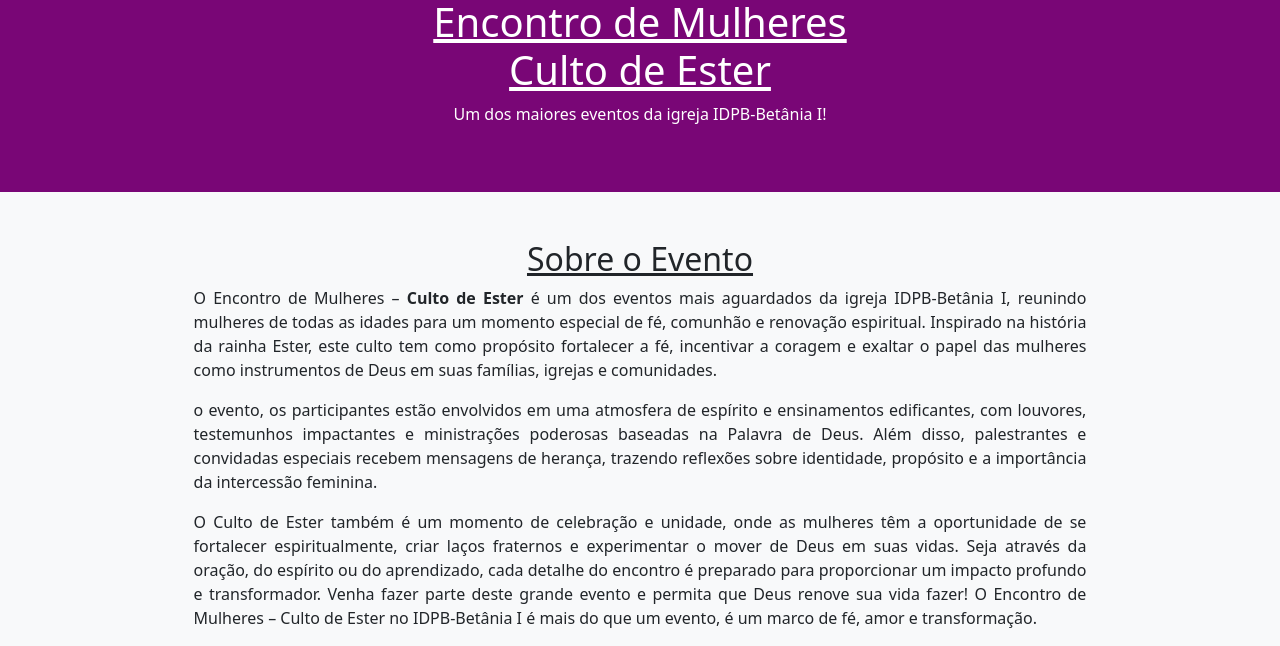
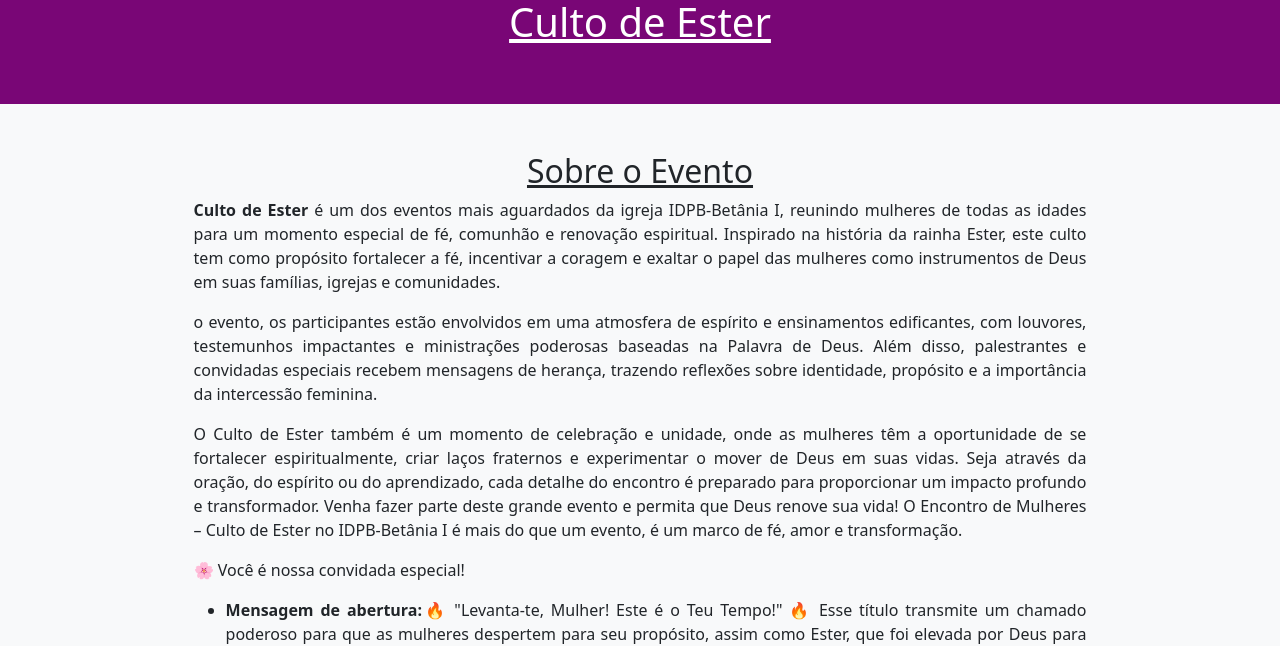
Before and after one commit to joselopes-dev/app_culto-_ester, a plain HTML site: page index.html in a window 1280 px wide. Shown: the part 172-818 px from the top of the page. Drawn offline with nearby package versions, Linux system fonts and the light colour scheme.

Commit message:
Update index.html

```diff
--- a/index.html
+++ b/index.html
@@ -21,8 +21,7 @@
 
         <img style=" height: 120px; width: 120px; border-radius: 50%;" src="ester_rainha.jpg" alt="">
 
-        <h1 class="text-decoration-underline">Encontro de Mulheres <br> Culto de Ester</h1>
-        <p>Um dos maiores eventos da igreja IDPB-Betânia I!</p>
+        <h1 class="text-decoration-underline">Culto de Ester</h1>
     </header>
 
     <section class="container my-5">
@@ -30,7 +29,7 @@
         <div style="justify-content: center; display: flex;">
             <div style="width: 80%; text-align: justify;">
 
-        <p class="lh-base">O Encontro de Mulheres – <strong>Culto de Ester</strong> é um dos eventos mais aguardados da igreja IDPB-Betânia I,
+        <p class="lh-base"><strong>Culto de Ester</strong> é um dos eventos mais aguardados da igreja IDPB-Betânia I,
             reunindo mulheres de todas as idades para um momento especial de fé, comunhão e renovação espiritual. Inspirado na
             história da rainha Ester, este culto tem como propósito fortalecer a fé, incentivar a coragem e exaltar o papel das
             mulheres como instrumentos de Deus em suas famílias, igrejas e comunidades.</p>
@@ -43,7 +42,7 @@
             <p>O Culto de Ester também é um momento de celebração e unidade, onde as mulheres têm a oportunidade de se
                 fortalecer espiritualmente, criar laços fraternos e experimentar o mover de Deus em suas vidas. Seja
                 através da oração, do espírito ou do aprendizado, cada detalhe do encontro é preparado para proporcionar um
-                impacto profundo e transformador. Venha fazer parte deste grande evento e permita que Deus renove sua vida fazer! O Encontro de Mulheres – Culto
+                impacto profundo e transformador. Venha fazer parte deste grande evento e permita que Deus renove sua vida! O Encontro de Mulheres – Culto
             de Ester no IDPB-Betânia I é mais do que um evento, é um marco de fé, amor e transformação.</p>
 
             <p>🌸 Você é nossa convidada especial! </p>
```
